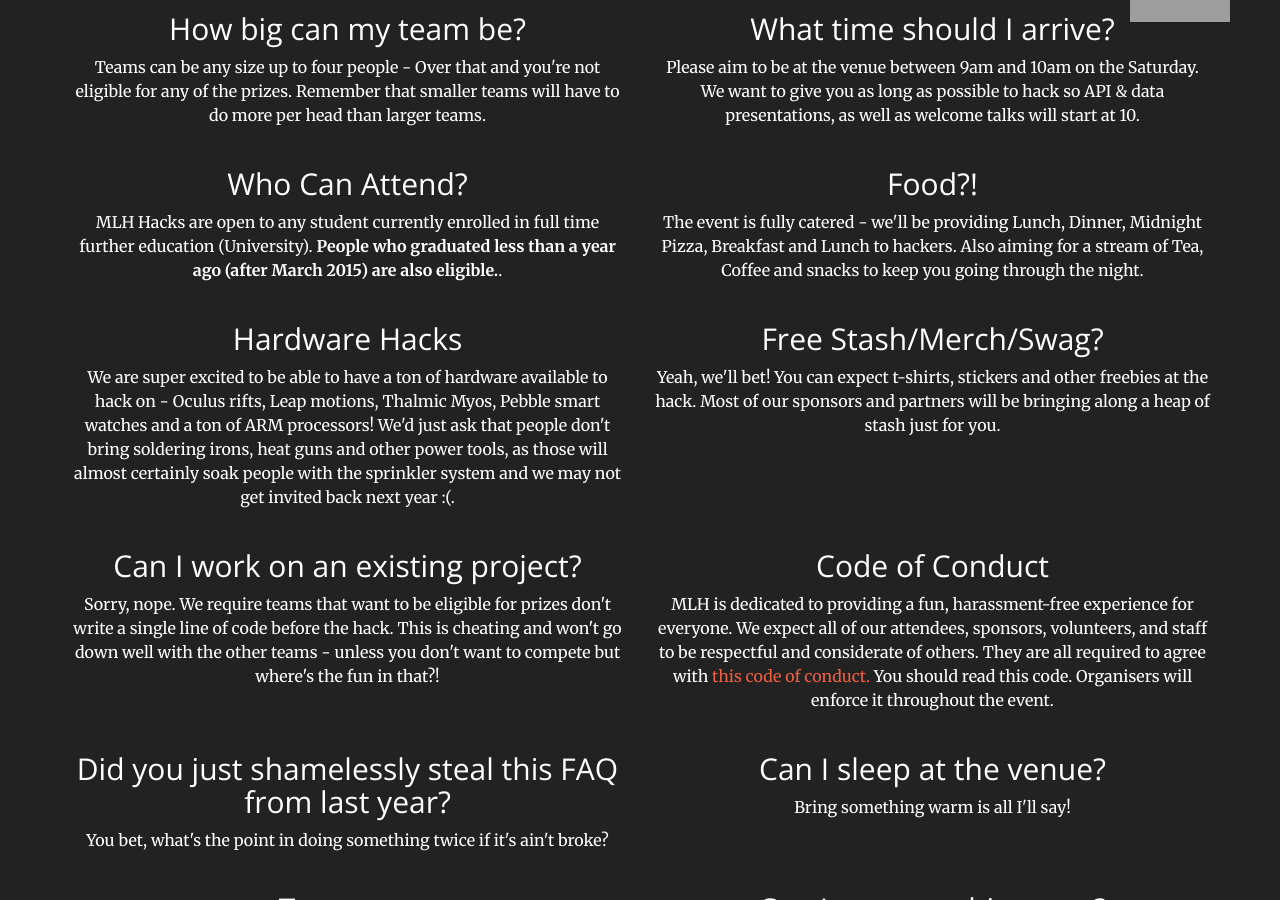
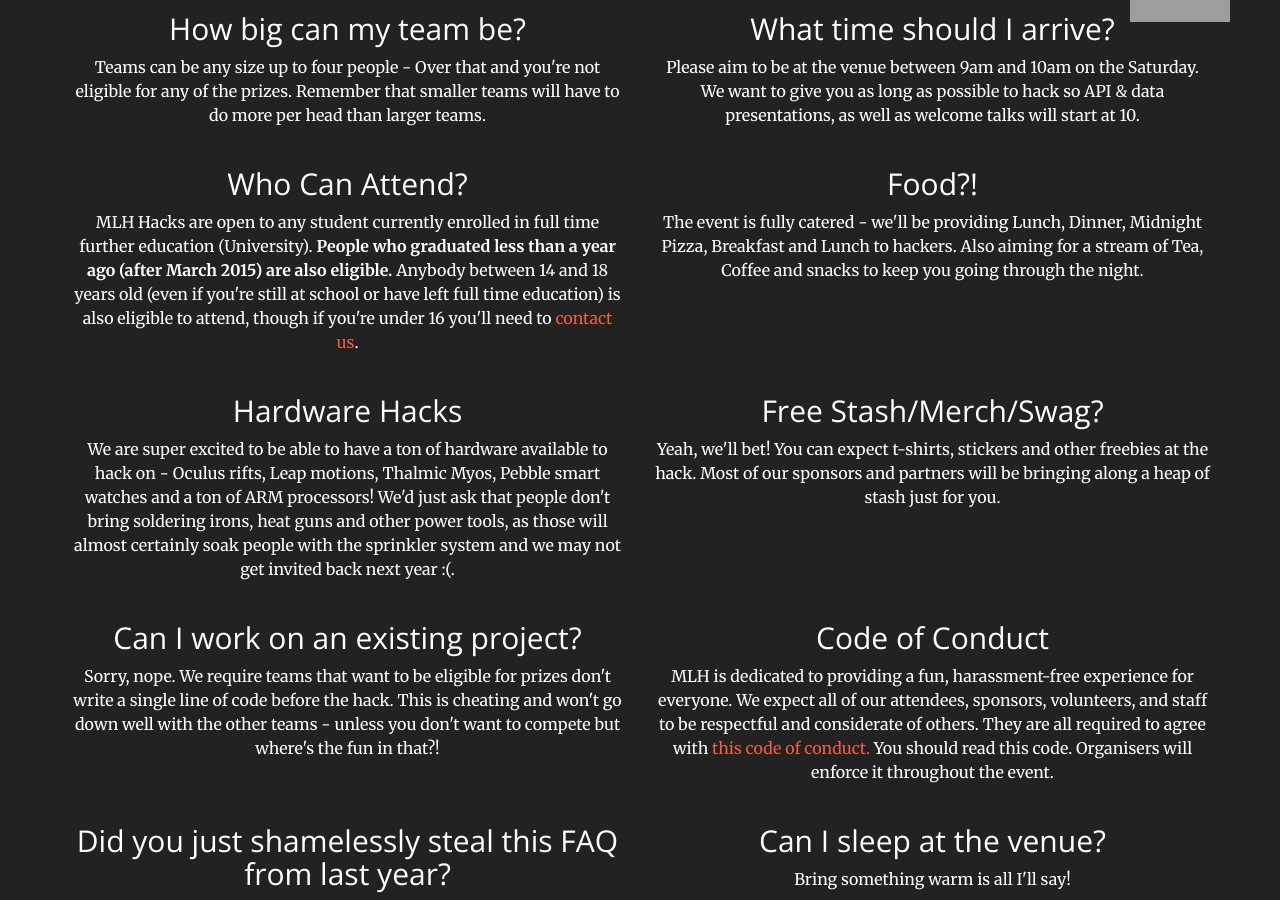
Before and after one commit to compsoc-edinburgh/htb16-site, a Jekyll site: the page built from index.html, in a window 1280 px wide and 900 px high, scrolled down 3657 px. Built offline with Jekyll 4.4.1, drawn with Linux system fonts in a browser that asks for light colours; grey boxes are pictures that could not be loaded.

Commit message:
Under 18s can come yay

```diff
--- a/_includes/aside.html
+++ b/_includes/aside.html
@@ -64,7 +64,7 @@
                 <div class="row">
                   <div class="col-sm-6">
                 <h2>Who Can Attend?</h2>
-                <p>MLH Hacks are open to any student currently enrolled in full time further education (University). <strong>People who graduated less than a year ago (after March 2015) are also eligible.</strong>.</p>
+                <p>MLH Hacks are open to any student currently enrolled in full time further education (University). <strong>People who graduated less than a year ago (after March 2015) are also eligible.</strong> Anybody between 14 and 18 years old (even if you're still at school or have left full time education) is also eligible to attend, though if you're under 16 you'll need to <a href="mailto:hello@hacktheburgh.com">contact us</a>.</p>
                   </div>
                   <div class="col-sm-6">
                 <h2>Food?!</h2>
```
Also changed, not shown: 4 other files.
